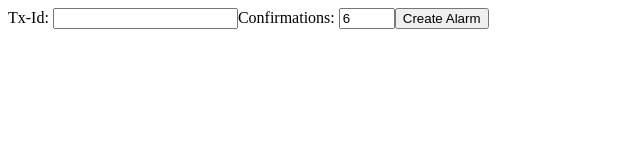
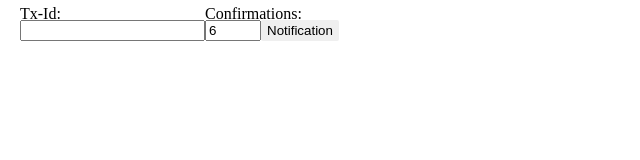
Before and after one commit to vulgo-rnt/bitcoin-ranking-transaction, a browser extension: page form/index.html in a window 1280 px wide. Shown: the whole page, without its empty margins (0-640 px from the left). Drawn offline with Linux system fonts and the light colour scheme.

Commit message:
init: css styles

```diff
--- a/form/index.html
+++ b/form/index.html
@@ -5,12 +5,15 @@
   </head>
   <body>
     <form>
-      <label>Tx-Id: <input id="txid" type="text" required /></label>
       <label
-        >Confirmations:
+        ><p>Tx-Id:</p>
+        <input id="txid" type="text" required
+      /></label>
+      <label
+        ><p>Confirmations:</p>
         <input id="confirm" type="number" max="10" min="1" value="6" required />
       </label>
-      <button>Create Alarm</button>
+      <button>Notification</button>
     </form>
 
     <script src="submit.js"></script>
--- a/form/style.css
+++ b/form/style.css
@@ -1,3 +1,21 @@
+body{
+    margin:0
+}
+
 form {
     display: flex;
+    margin:20px;
+    box-sizing: border-box;
 }
+button{
+        appearance: none;
+        border: 0;
+        border-radius: 2px;
+}
+label{
+    position: relative;
+}
+p{
+    position: absolute;
+    bottom:2px;
+}
```
